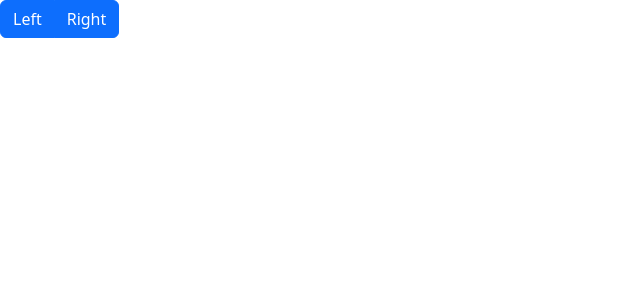
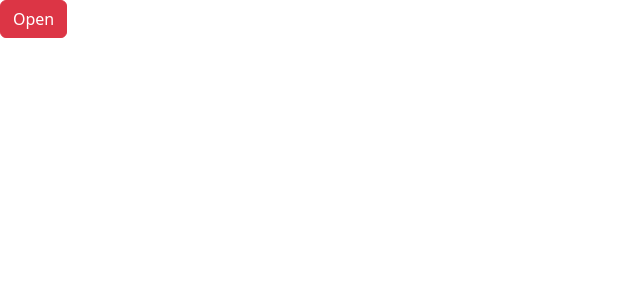
Before and after one commit to Sined21/intro-to-javaScript, a React (Create React App) app: page / in a window 1280 px wide. Shown: the top 300 px of the page, without its empty margins (0-640 px from the left). Built offline with nearby package versions, Linux system fonts and the light colour scheme.

Commit message:
feat: dz-87

```diff
--- a/src/App.js
+++ b/src/App.js
@@ -1,10 +1,10 @@
 import 'bootstrap/dist/css/bootstrap.css';
-import BtnGroup from './components/BtnGroup';
+import Components from './components/Components';
 
 function App() {
   return (
     <div className='App'>
-      <BtnGroup />
+      <Components/>
     </div>
   );
 }
--- a/src/components/BtnGroup.jsx
+++ /dev/null
@@ -1,37 +0,0 @@
-import React from 'react';
-import classNames from 'classnames';
-
-class BtnGroup extends React.Component {
-  constructor(props) {
-    super(props);
-    this.state = {
-      activeLeftButton: false,
-      activeRightButton: false,
-    };
-  }
-
-  toggleLeftButton = () => {
-    this.setState(() => ({ activeLeftButton: true, activeRightButton: false }));
-  };
-
-  toggleRightButton = () => {
-    this.setState(() => ({ activeRightButton: true, activeLeftButton: false }));
-  };
-
-  render() {
-    const { activeLeftButton, activeRightButton } = this.state;
-
-    const btnClassNames = ['btn', 'btn-primary'];
-    const btnLeftClassNames = classNames(btnClassNames, 'left', { 'active': activeLeftButton });
-    const btnRightClassNames = classNames(btnClassNames, 'right', { 'active': activeRightButton });
-
-    return (
-      <div className='btn-group' role='group'>
-        <button type='button' className={btnLeftClassNames} onClick={this.toggleLeftButton}>Left</button>
-        <button type='button' className={btnRightClassNames} onClick={this.toggleRightButton}>Right</button>
-      </div>
-    );
-  }
-}
-
-export default BtnGroup;
--- /dev/null
+++ b/src/components/Components.jsx
@@ -0,0 +1,31 @@
+import React, { Component } from 'react';
+import Modal from './Modal/Modal';
+
+class Components extends Component {
+  state = { modal: false };
+
+  toggle = () => {
+    this.setState({
+      modal: !this.state.modal,
+    });
+  };
+
+  render() {
+    return (
+      <>
+        <button type='button' className='modal-open-button btn btn-danger' onClick={this.toggle}>Open</button>
+        <Modal isOpen={this.state.modal}>
+          <Modal.Header toggle={this.toggle}>Modal title</Modal.Header>
+          <Modal.Body>
+            <p>Lorem ipsum dolor sit amet, consectetur adipisicing elit</p>
+          </Modal.Body>
+          <Modal.Footer>
+            <button type='button' className='modal-close-button btn btn-secondary' onClick={this.toggle}>Cancel</button>
+          </Modal.Footer>
+        </Modal>
+      </>
+    );
+  }
+}
+
+export default Components;
--- /dev/null
+++ b/src/components/Modal/Body.jsx
@@ -0,0 +1,3 @@
+const Body = (props) => <div className="modal-body">{props.children}</div>
+
+export default Body;
--- /dev/null
+++ b/src/components/Modal/Footer.jsx
@@ -0,0 +1,3 @@
+const Footer = (props) => <div className='modal-footer'>{props.children}</div>;
+
+export default Footer;
--- /dev/null
+++ b/src/components/Modal/Header.jsx
@@ -0,0 +1,10 @@
+const Header = (props) => {
+  return (
+    <div className="modal-header">
+      <div className="modal-title">{props.children}</div>
+      <button type="button" className="btn-close" data-bs-dismiss="modal" aria-label="Close" onClick={props.toggle}></button>
+    </div>
+  )
+}
+
+export default Header;
--- /dev/null
+++ b/src/components/Modal/Modal.jsx
@@ -0,0 +1,29 @@
+import React, { Component } from 'react';
+import cn from 'classnames';
+
+import Header from './Header';
+import Body from './Body';
+import Footer from './Footer';
+
+class Modal extends Component {
+  static Header = Header;
+  static Body = Body;
+  static Footer = Footer;
+
+  render() {
+    const { isOpen, children } = this.props;
+    const classNames = cn('modal', { 'fade show': isOpen });
+
+    return (
+      <div className={classNames} style={{ display: isOpen ? 'block' : 'none' }} role='dialog'>
+        <div className='modal-dialog'>
+          <div className='modal-content'>
+            {children}
+          </div>
+        </div>
+      </div>
+    );
+  }
+}
+
+export default Modal;
```
Also changed, not shown: 1 other file (tests, documents, lock files or other folders).
